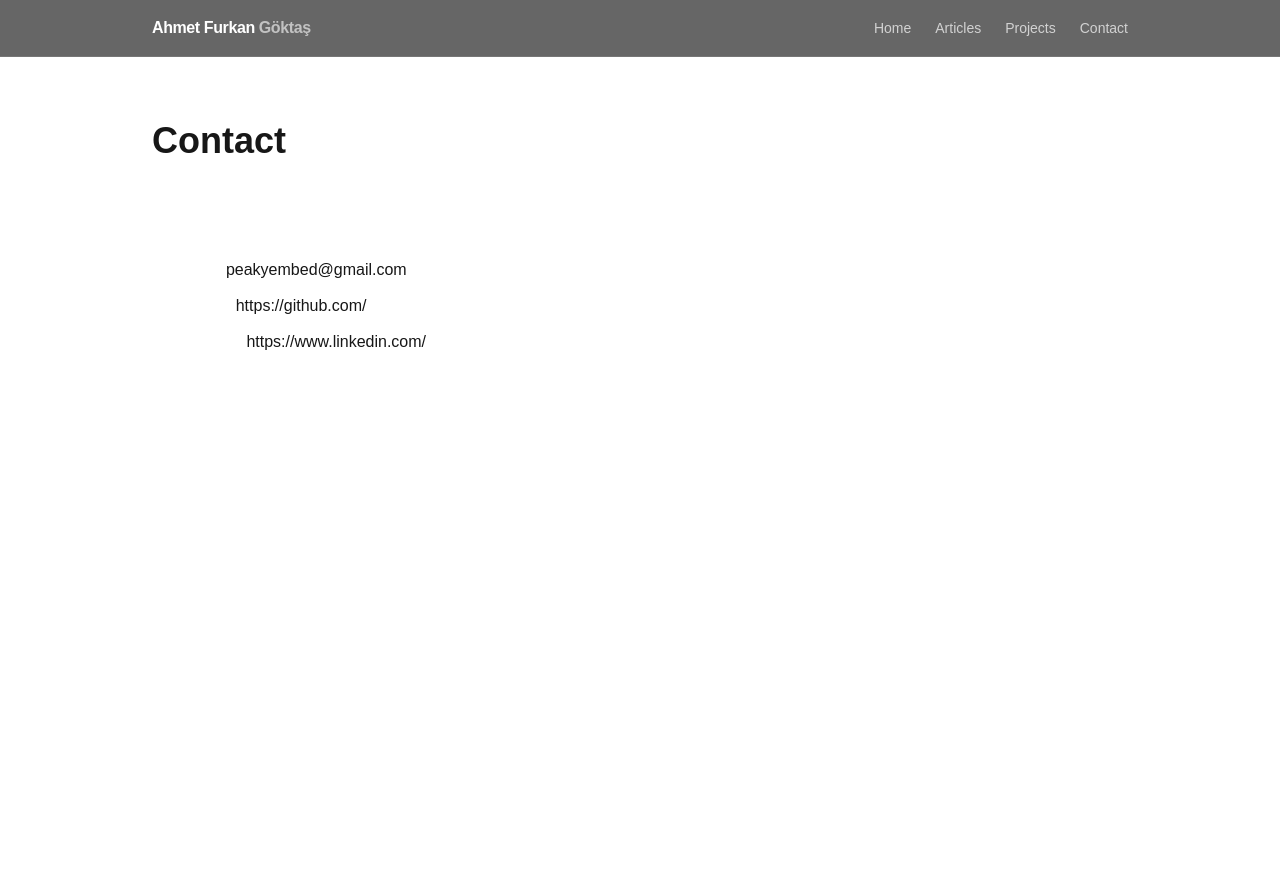
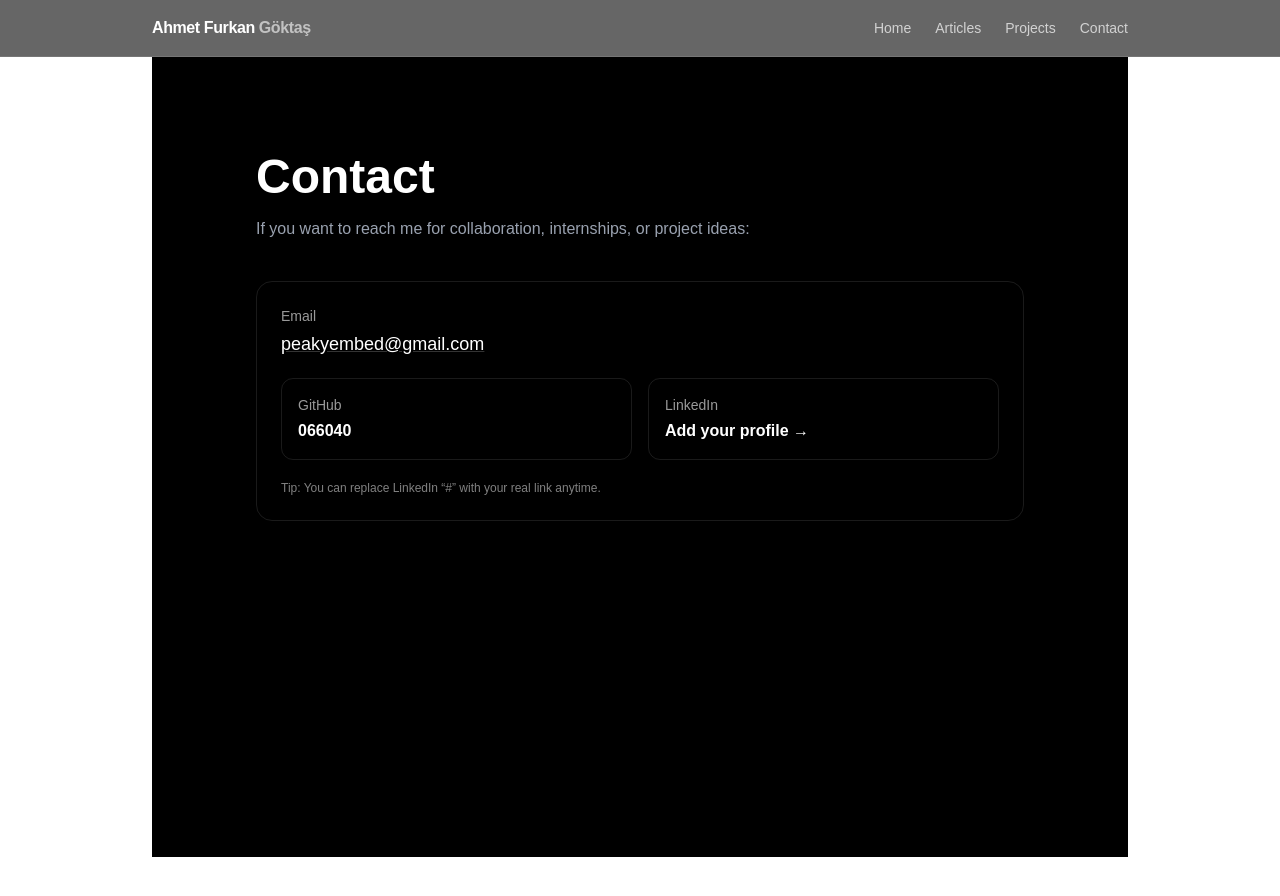
Before and after one commit to 066040/afg-web, a Next.js app: page /contact in a window 1280 px wide. Shown: the top 896 px of the page. Before the commit the page ends 800 px from the top, so only its background shows below. Built offline with nearby package versions, Linux system fonts and the light colour scheme.

Commit message:
Update projects page

```diff
--- a/src/app/articles/page.tsx
+++ b/src/app/articles/page.tsx
@@ -1,20 +1,59 @@
 export default function ArticlesPage() {
+    const articles = [
+        {
+            title: "Building products step by step",
+            date: "2026",
+            description:
+                "How I approach turning ideas into real projects with clean architecture and iterative development.",
+            href: "#",
+        },
+        {
+            title: "Backend + Mobile: A practical workflow",
+            date: "2026",
+            description:
+                "Notes on building a Flutter app with a NestJS backend and PostgreSQL in a scalable way.",
+            href: "#",
+        },
+        {
+            title: "Lessons from debugging",
+            date: "2026",
+            description:
+                "The small mistakes that cost the most time — and the habits that fixed them.",
+            href: "#",
+        },
+    ];
+
     return (
-        <section className="space-y-6">
-            <h1 className="text-3xl md:text-4xl font-bold">Articles</h1>
-            <p className="text-white/60">
-                Yakında burada yazılarımı paylaşacağım. (MDX sistemi birazdan ekleyeceğiz.)
-            </p>
+        <main className="min-h-screen bg-black text-white px-6 py-24">
+            <section className="max-w-5xl mx-auto">
+                <h1 className="text-4xl md:text-5xl font-bold mb-4">Articles</h1>
+                <p className="text-gray-400 mb-10 max-w-2xl">
+                    Short notes about software, products, and the things I learn while building.
+                </p>
 
-            <div className="grid gap-4">
-                <div className="rounded-2xl border border-white/10 bg-white/5 p-5">
-                    <p className="text-sm text-white/50">Coming soon</p>
-                    <h2 className="mt-2 text-xl font-semibold">İlk makale</h2>
-                    <p className="mt-2 text-white/60">
-                        Bu alan, makaleler hazır olduğunda otomatik listelenecek.
-                    </p>
+                <div className="grid gap-6">
+                    {articles.map((a) => (
+                        <a
+                            key={a.title}
+                            href={a.href}
+                            className="block rounded-2xl border border-white/10 p-6 hover:border-white/30 transition"
+                        >
+                            <div className="flex items-center justify-between gap-4">
+                                <h2 className="text-xl md:text-2xl font-semibold">{a.title}</h2>
+                                <span className="text-xs text-white/50">{a.date}</span>
+                            </div>
+
+                            <p className="text-gray-400 mt-2 max-w-3xl">{a.description}</p>
+
+                            <div className="mt-4 text-sm text-white/70">Read →</div>
+                        </a>
+                    ))}
                 </div>
-            </div>
-        </section>
+
+                <div className="mt-10 text-sm text-white/50">
+                    (Later) We can turn these into real pages using MDX.
+                </div>
+            </section>
+        </main>
     );
 }
--- a/src/app/contact/page.tsx
+++ b/src/app/contact/page.tsx
@@ -1,31 +1,50 @@
 export default function ContactPage() {
     return (
-        <section className="space-y-6">
-            <h1 className="text-3xl md:text-4xl font-bold">Contact</h1>
-            <p className="text-white/60">
-                Bana ulaşmak için aşağıdaki kanalları kullanabilirsin.
+        <main className="min-h-screen bg-black text-white px-6 py-24">
+            <section className="max-w-3xl mx-auto">
+                <h1 className="text-4xl md:text-5xl font-bold mb-4">Contact</h1>
+                <p className="text-gray-400 mb-10">
+                    If you want to reach me for collaboration, internships, or project ideas:
                 </p>
 
-            <div className="rounded-2xl border border-white/10 bg-white/5 p-6 space-y-3">
-                <p>
-                    <span className="text-white/50">Email:</span>{" "}
-                    <a className="hover:underline" href="mailto:peakyembed@gmail.com">
+                <div className="rounded-2xl border border-white/10 p-6">
+                    <div className="grid gap-5">
+                        <div>
+                            <div className="text-sm text-white/60 mb-1">Email</div>
+                            <a
+                                className="text-lg underline decoration-white/20 hover:decoration-white/60 transition"
+                                href="mailto:peakyembed@gmail.com"
+                            >
                                 peakyembed@gmail.com
                             </a>
-                </p>
-                <p>
-                    <span className="text-white/50">GitHub:</span>{" "}
-                    <a className="hover:underline" href="https://github.com/" target="_blank">
-                        https://github.com/
+                        </div>
+
+                        <div className="grid sm:grid-cols-2 gap-4">
+                            <a
+                                href="https://github.com/066040"
+                                target="_blank"
+                                rel="noreferrer"
+                                className="rounded-xl border border-white/10 p-4 hover:border-white/30 transition"
+                            >
+                                <div className="text-sm text-white/60">GitHub</div>
+                                <div className="font-semibold mt-1">066040</div>
                             </a>
-                </p>
-                <p>
-                    <span className="text-white/50">LinkedIn:</span>{" "}
-                    <a className="hover:underline" href="https://www.linkedin.com/" target="_blank">
-                        https://www.linkedin.com/
+
+                            <a
+                                href="#"
+                                className="rounded-xl border border-white/10 p-4 hover:border-white/30 transition"
+                            >
+                                <div className="text-sm text-white/60">LinkedIn</div>
+                                <div className="font-semibold mt-1">Add your profile →</div>
                             </a>
-                </p>
+                        </div>
+
+                        <div className="text-xs text-white/50">
+                            Tip: You can replace LinkedIn “#” with your real link anytime.
+                        </div>
+                    </div>
                 </div>
             </section>
+        </main>
     );
 }
--- a/src/app/layout.tsx
+++ b/src/app/layout.tsx
@@ -1,9 +1,29 @@
 import type { Metadata } from "next";
+import Link from "next/link";
 import "./globals.css";
 
 export const metadata: Metadata = {
-  title: "Ahmet Furkan Göktaş",
-  description: "Computer Engineering Student · Software Developer. Articles, projects and ideas.",
+  title: "Ahmet Furkan Göktaş | Computer Engineering Student",
+  description:
+    "Computer Engineering student. Articles, projects and ideas about building products and learning software.",
+  keywords: [
+    "Ahmet Furkan Göktaş",
+    "computer engineering",
+    "next.js",
+    "react",
+    "flutter",
+    "portfolio",
+    "personal website",
+  ],
+  authors: [{ name: "Ahmet Furkan Göktaş" }],
+  openGraph: {
+    title: "Ahmet Furkan Göktaş",
+    description: "Computer Engineering student. Articles, projects and ideas.",
+    url: "https://www.afurkangoktas.com",
+    siteName: "Ahmet Furkan Göktaş",
+    locale: "en_US",
+    type: "website",
+  },
 };
 
 const nav = [
@@ -15,42 +35,57 @@ const nav = [
 
 export default function RootLayout({ children }: { children: React.ReactNode }) {
   return (
-    <html lang="tr">
+    <html lang="en">
       <body className="min-h-screen bg-black text-white">
         <header className="sticky top-0 z-50 border-b border-white/10 bg-black/60 backdrop-blur">
           <div className="mx-auto flex max-w-5xl items-center justify-between px-6 py-4">
-            <a href="/" className="font-semibold tracking-tight">
+            <Link href="/" className="font-semibold tracking-tight">
               <span className="text-white">Ahmet Furkan</span>{" "}
               <span className="text-white/60">Göktaş</span>
-            </a>
+            </Link>
 
             <nav className="flex items-center gap-6 text-sm">
               {nav.map((i) => (
-                <a
+                <Link
                   key={i.href}
                   href={i.href}
                   className="text-white/70 hover:text-white transition"
                 >
                   {i.label}
-                </a>
+                </Link>
               ))}
             </nav>
           </div>
         </header>
 
-        <main className="mx-auto max-w-5xl px-6 py-16">{children}</main>
+        {/* Let each page control its own vertical spacing */}
+        <main className="mx-auto max-w-5xl px-6">{children}</main>
 
         <footer className="border-t border-white/10">
           <div className="mx-auto flex max-w-5xl flex-col gap-3 px-6 py-8 text-sm text-white/60 md:flex-row md:items-center md:justify-between">
             <p>© {new Date().getFullYear()} Ahmet Furkan Göktaş</p>
+
             <div className="flex gap-4">
-              <a className="hover:text-white transition" href="https://github.com/" target="_blank">
+              <a
+                className="hover:text-white transition"
+                href="https://github.com/066040"
+                target="_blank"
+                rel="noreferrer"
+              >
                 GitHub
               </a>
-              <a className="hover:text-white transition" href="https://www.linkedin.com/" target="_blank">
+              <a
+                className="hover:text-white transition"
+                href="https://www.linkedin.com/in/ahmet-furkan-göktaş-913a44247"
+                target="_blank"
+                rel="noreferrer"
+              >
                 LinkedIn
               </a>
-              <a className="hover:text-white transition" href="mailto:peakyembed@gmail.com">
+              <a
+                className="hover:text-white transition"
+                href="mailto:goktas.afurkan@outlook.com"
+              >
                 Email
               </a>
             </div>
--- a/src/app/page.tsx
+++ b/src/app/page.tsx
@@ -1,15 +1,19 @@
-export default function Home() {
+// src/app/page.tsx
+
+export default function Page() {
   return (
-    <main className="min-h-screen flex flex-col items-center justify-center bg-black text-white px-6">
-      <h1 className="text-4xl md:text-6xl font-bold mb-4">
-        Ahmet Furkan Göktaş
-      </h1>
+    <main className="min-h-screen bg-black text-white px-6">
+      <section className="min-h-screen flex flex-col items-center justify-center text-center">
+        <h1 className="text-4xl md:text-6xl font-bold tracking-tight">
+          Ahmet Furkan Göktaş
+        </h1>
 
-      <p className="text-lg md:text-xl text-gray-400 max-w-xl text-center">
-        Computer Engineering Student · Software Developer
-        <br />
-        Articles, projects and ideas.
-      </p>
+        <p className="mt-5 text-lg md:text-xl text-gray-400 max-w-2xl leading-relaxed">
+          Computer Engineering Student
+          <br />
+          Articles, projects and ideas.
+        </p>
+      </section>
     </main>
   );
 }
```
Also changed, not shown: src/app/projects/page.tsx (+44 -14 lines). Lines whose indentation alone changed are shown as unchanged.
